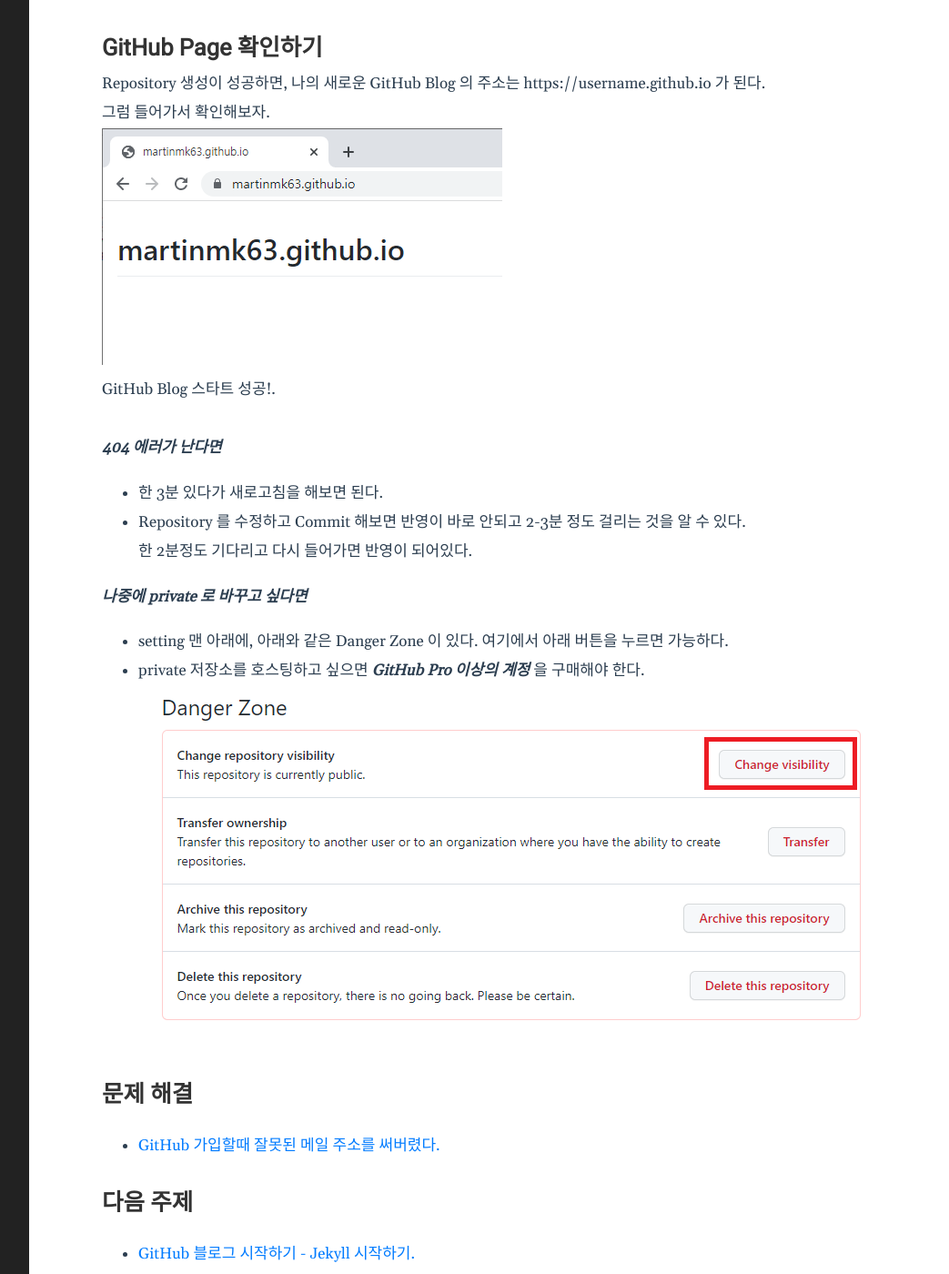
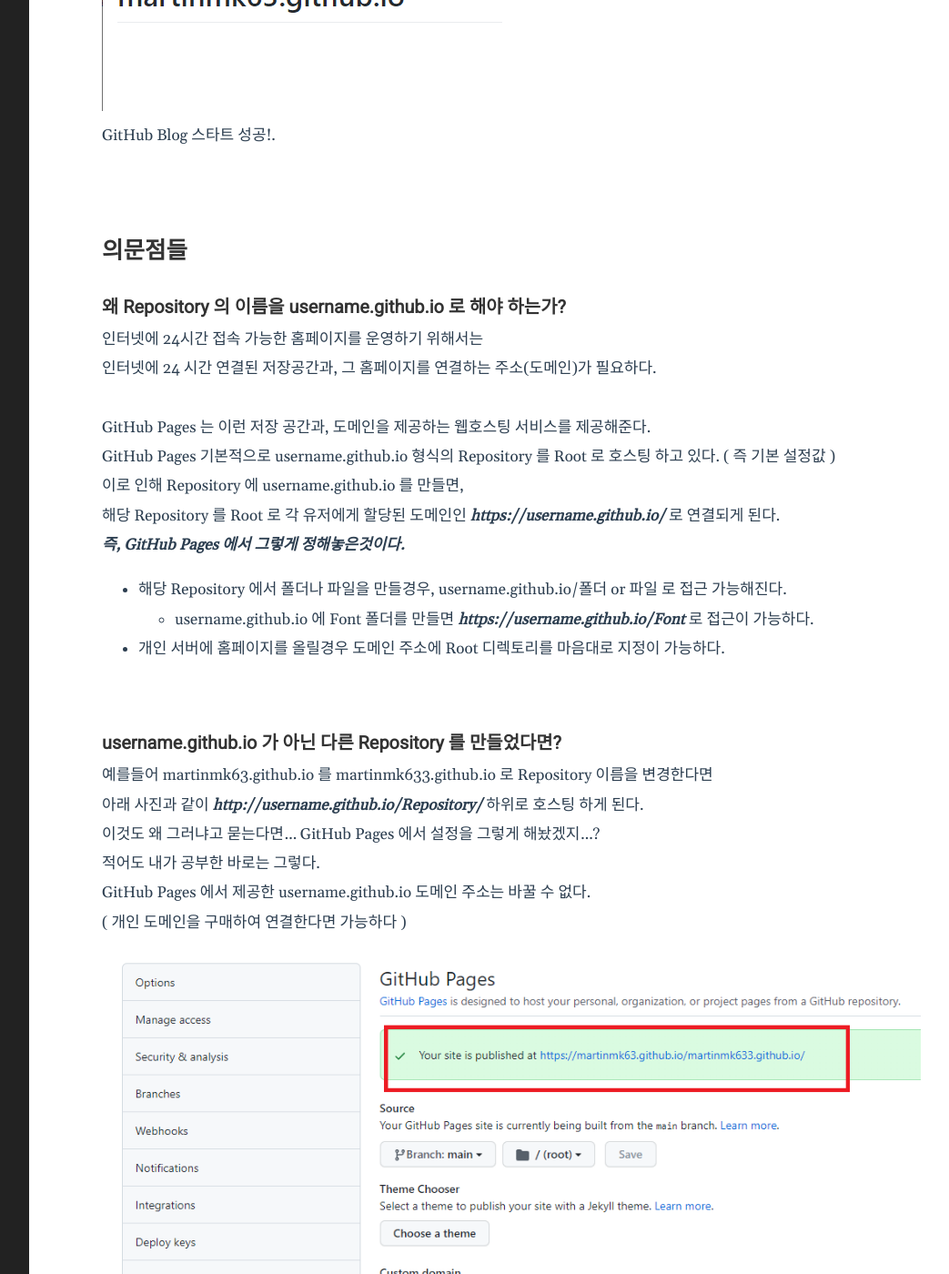
Before and after one commit to martinkang/martinkang.github.io, a Jekyll site: the page built from _posts/2021-12-20-blog-start-github.markdown, in a window 1280 px wide and 1400 px high, scrolled down 2573 px. Shown: the whole window at 91% size, without its empty margins (188-1231 px from the left). Built offline with Jekyll 4.4.1, drawn with Linux system fonts in a browser that asks for light colours; some of the changed text lies outside the part shown.

Commit message:
github blog start 포스트 1차 완성
github blog start 포스트 1차 완성

```diff
--- a/_posts/2021-12-20-blog-start-github.markdown
+++ b/_posts/2021-12-20-blog-start-github.markdown
@@ -5,11 +5,16 @@
 categories: Git-Blog
 ---
 
-GitHub 에서 GitHub Page 생성 과정을 남길 예정이다.
-사실 만드는 과정이야 인터넷에 널렸는데, 나는 그 중 실패한걸 위주로 남길 예정이다.
+지금 이 GitHub 블로그를 만드는 과정을 남길 예정이다.
+예상 독자? 는 나 또는 코딩독학자.
+개발자이지만 비전공자이고, 이 분야를 한번도 해본적이 없어서  잊지 않기 위해 기록을 남긴다.
+<br>
+사실 블로그 만드는 과정이야 인터넷에 널렸는데, 나는 그 중 실패한걸 위주로 남길 예정이다.
 대부분 만드는 과정이 위주이고 실패한 과정은 따로 따로 찾아봐야 하기 때문에,
 여기에 만드는 과정과 실패/해결을 같이 남긴다.
 그외에 만들면서 생긴 의문점들을 정리해볼 생각이다.
+<br>
+이 글은 나중에 메인으로 옮길 것인데, 블로그 글을 순차적으로 쓰면서 같이 고치기 위햐여 일단 여기 남긴다.
 
 
 # GitHub Page 생성
@@ -22,11 +27,13 @@
 그럼 다음과 같이 Repository Name 을 정할 수 있는데,
 이 Name 은 ***예외없이 Username.github.io*** 로 정해야 한다. ( 이유는 아래에 )
 즉 내 (임시)블로그의 Repository 이름은 martinmk63.github.io 가 된다.
+그외 아래 선택 옵션은 ***Public / Private*** 를 제외하곤 당장은 신경쓰지 않아도 된다.
 ![create-new-repo](/assets/img/post-img/start-github-github/create-new-repo.png)
+
 
 ### 생성 옵션들 ###
 ![create-repo2](/assets/img/post-img/start-github-github/create-repo2.png)
-***Public / Private*** 를 제외하곤 당장은 신경쓰지 않아도 된다.
+
 - ***Public / Private***
   - Repository 의 공개여부이다. ***나중에도 변경 가능하다.***
   - Public 일 경우 누구나 나의 Repository 를 볼 수 있고, Download 도 가능하다.
@@ -41,12 +48,47 @@
   - 내 Repository 에 License 를 추가한다.
   - 더 자세한 내용은 아래 참조링크.
 
+# GitHub Page 확인하기
+Repository 생성이 성공하면, 나의 새로운 GitHub Blog 의 주소는 https://username.github.io 가 된다.
+그럼 들어가서 확인해보자.
+![newblog](/assets/img/post-img/start-github-github/newblog.png)
+
+GitHub Blog 스타트 성공!.
+<br>
+<br>
+# 의문점들
 
 ### 왜 Repository 의 이름을 username.github.io 로 해야 하는가? ###
-작성중
+인터넷에 24시간 접속 가능한 홈페이지를 운영하기 위해서는
+인터넷에 24 시간 연결된 저장공간과, 그 홈페이지를 연결하는 주소(도메인)가 필요하다.
+<br>
+GitHub Pages 는 이런 저장 공간과, 도메인을 제공하는 웹호스팅 서비스를 제공해준다.
+GitHub Pages 기본적으로 username.github.io 형식의 Repository 를 Root 로 호스팅 하고 있다. ( 즉 기본 설정값 )
+이로 인해 Repository 에 username.github.io 를 만들면,
+해당 Repository 를 Root 로 각 유저에게 할당된 도메인인 ***https://username.github.io/*** 로 연결되게 된다.
+***즉, GitHub Pages 에서 그렇게 정해놓은것이다.***
+- 해당 Repository 에서 폴더나 파일을 만들경우, username.github.io/폴더 or 파일 로 접근 가능해진다.
+  - username.github.io 에 Font 폴더를 만들면 ***https://username.github.io/Font*** 로 접근이 가능하다.
+- 개인 서버에 홈페이지를 올릴경우 도메인 주소에 Root 디렉토리를 마음대로 지정이 가능하다.
 
+<br>
 
-***호스팅*** : 서버 컴퓨터의 전체 또는 일정 공간을 이용할 수 있도록 임대해 주는 서비스.
+### username.github.io 가 아닌 다른 Repository 를 만들었다면? ###
+예를들어 martinmk63.github.io 를 martinmk633.github.io 로 Repository 이름을 변경한다면
+아래 사진과 같이 ***http://username.github.io/Repository/*** 하위로 호스팅 하게 된다.
+이것도 왜 그러냐고 묻는다면... GitHub Pages 에서 설정을 그렇게 해놨겠지...?
+적어도 내가 공부한 바로는 그렇다.
+GitHub Pages 에서 제공한 username.github.io 도메인 주소는 바꿀 수 없다.
+( 개인 도메인을 구매하여 연결한다면 가능하다 )
+![page-setting](/assets/img/post-img/start-github-github/github-page-setting.png)
+<br>
+
+***웹호스팅***
+- 일반적으로 웹(WWW) 공간을 임대(hosting)하는 것
+
+***도메인***
+- 실제로 인터넷 사이트 주소는 127.0.0.1 과 같은 IP 주소를 가지는데, 이를 domain.com 과 같이 사람이 쉽게 기억할 수 있게 문자 형태로 표현하는 주소.
+- 실제 도메인 주소를 가지려면, 도메인 주소를 구매해야 한다.
 
 
 ### 내 username 은 어떻게 찾을까? ###
@@ -54,33 +96,25 @@
 ![check-user-name](/assets/img/post-img/start-github-github/check-user-name.png)
 
 
+<br>
 
+# 문제 해결
+- ***[GitHub 가입할때 잘못된 메일 주소를 써버렸다.][github-mail-error-link]***
+  - 실제로 스샷 찍기 위해 새 아이디 만들때 메일 주소를 잘못써 버렸다.
 
-
-# GitHub Page 확인하기
-Repository 생성이 성공하면, 나의 새로운 GitHub Blog 의 주소는 https://username.github.io 가 된다.
-그럼 들어가서 확인해보자.
-![newblog](/assets/img/post-img/start-github-github/newblog.png)
-
-GitHub Blog 스타트 성공!.
-
-<br>
-***404 에러가 난다면***
-- 한 3분 있다가 새로고침을 해보면 된다.
-- Repository 를 수정하고 Commit 해보면 반영이 바로 안되고 2-3분 정도 걸리는 것을 알 수 있다.
+- ***404 에러가 난다면***
+  - 시키는 대로 다 했는데 404 에러로 홈페이지가 안나온다.
+  - 한 3분 있다가 새로고침을 해보면 된다.
+  - Repository 를 수정하고 Commit 해보면 반영이 바로 안되고 2-3분 정도 걸리는 것을 알 수 있다.
 한 2분정도 기다리고 다시 들어가면 반영이 되어있다.
 
 
-***나중에 private 로 바꾸고 싶다면***
-- setting 맨 아래에, 아래와 같은 Danger Zone 이 있다. 여기에서 아래 버튼을 누르면 가능하다.
-- private 저장소를 호스팅하고 싶으면 ***GitHub Pro 이상의 계정*** 을 구매해야 한다.
+- ***나중에 private 로 바꾸고 싶다면***
+  - setting 맨 아래에, 아래와 같은 Danger Zone 이 있다. 여기에서 아래 버튼을 누르면 가능하다.
+  - private 저장소를 호스팅하고 싶으면 ***GitHub Pro 이상의 계정*** 을 구매해야 한다.
 ![change-private](/assets/img/post-img/start-github-github/change-private.png)
 
 
-
-
-# 문제 해결
-- [GitHub 가입할때 잘못된 메일 주소를 써버렸다.][github-mail-error-link]
 
 # 다음 주제
 - [GitHub 블로그 시작하기 - Jekyll 시작하기.][jekyll-link]
@@ -91,11 +125,16 @@
 - Heee's Development Blog : [.gitignore 설정하기][gitignore-link]
 - FlyingSquirrel : [Github license의 종류와 나에게 맞는 라이선스 선택하기][git-license-link]
 - 코딩하는 락스타 : [저장소에 라이선스를 달아보자][corock-link]
+- 두-번째저장소 : [GitHub Pages에 포트폴리오 호스팅하기] : [github-page-link]
+- Dotname : [웹호스팅][webhosting-link]
+
 
 [github-mail-error-link]: /Bugs/2021/12/20/github-join-email-error.html
-[jekyll-link]: /git-blog/2021/12/20/blog-start-jekyll.html
 [jetalog-link]: https://jetalog.net/86
 [알파카-link]: https://blog.itcode.dev/posts/2021/06/06/jekyll-blog-prepare-git
 [gitignore-link]: https://gmlwjd9405.github.io/2017/10/06/make-gitignore-file.html
 [git-license-link]: https://flyingsquirrel.medium.com/github-license%EC%9D%98-%EC%A2%85%EB%A5%98%EC%99%80-%EB%82%98%EC%97%90%EA%B2%8C-%EB%A7%9E%EB%8A%94-%EB%9D%BC%EC%9D%B4%EC%84%A0%EC%8A%A4-%EC%84%A0%ED%83%9D%ED%95%98%EA%B8%B0-ae29925e8ff4
 [corock-link]: https://corock.tistory.com/436
+[github-page-link]: https://shxrecord.tistory.com/203
+[webhosting-link]: https://www.dotname.co.kr/hosting/web/guide
+[jekyll-link]: /git-blog/2021/12/20/blog-start-jekyll.html
--- a/_posts/2021-12-20-blog-start-jekyll.markdown
+++ b/_posts/2021-12-20-blog-start-jekyll.markdown
@@ -24,7 +24,9 @@
 
 # 참고
 - 준호씨의 블로그 : [cannot load such file --webrick][준호-link]
+- 두-번째저장소 : [GitHub Pages에 포트폴리오 호스팅하기] : [github-page-link]
 
 
 [준호-link]: https://junho85.pe.kr/1850
+[github-page-link]: https://shxrecord.tistory.com/203
 [config-link]:/git-blog/2021/12/20/blog-start-github-config.html
```
Also changed, not shown: assets/img/post-img/start-github-github/github-page-setting.png (added).
